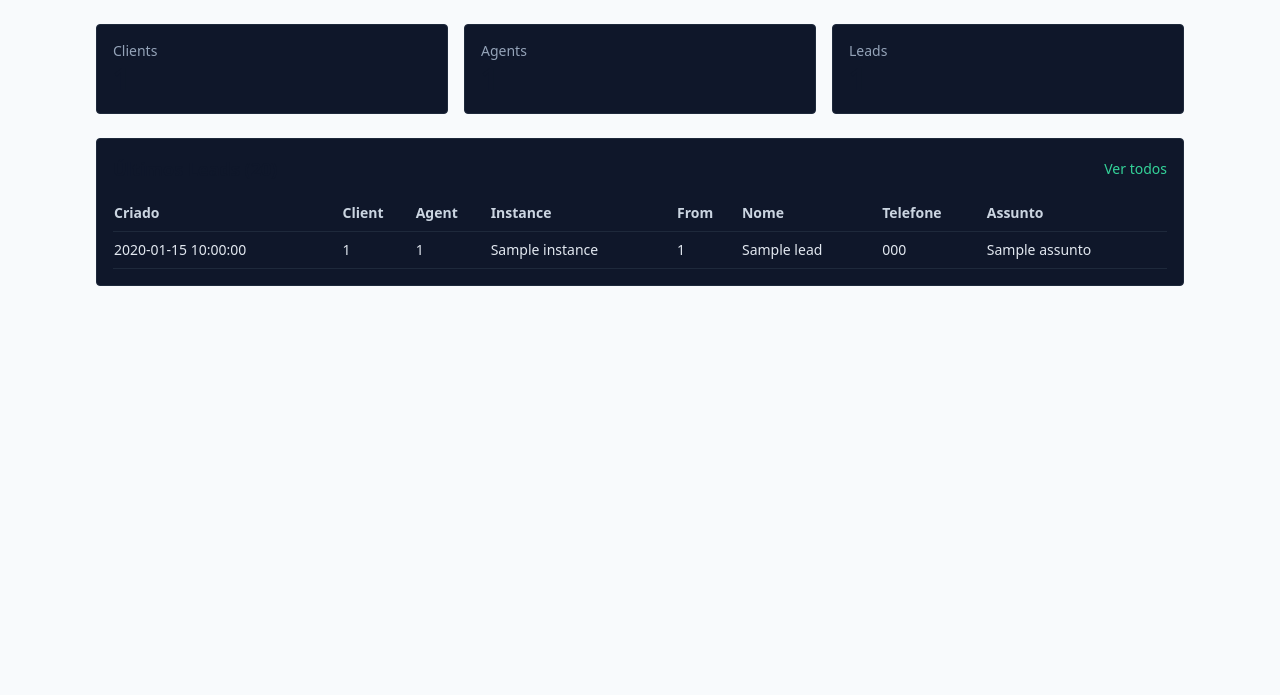
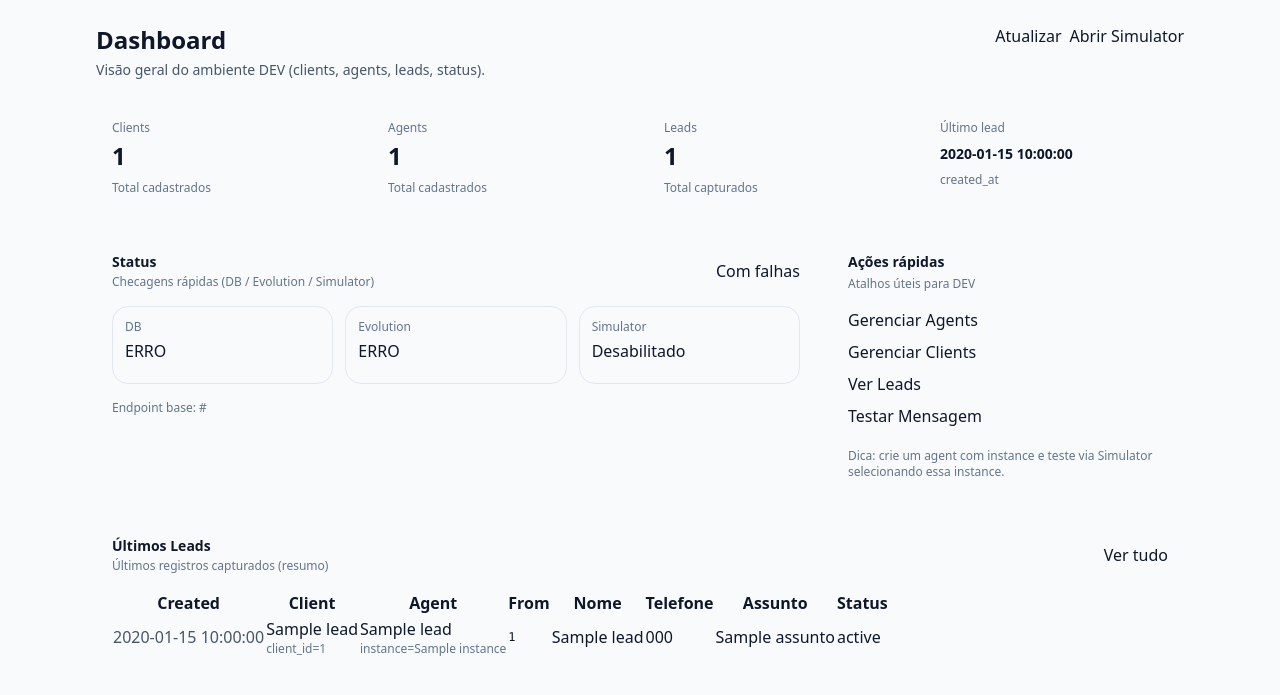
Before and after one commit to MarcilioLeiteSilva/whatsapp-agent, a Python web app: template app/templates/dashboard.html in a window 1280 px wide. Shown: the part 57-752 px from the top of the page. Run offline with Jinja, Linux system fonts and the light colour scheme; the template is opened without the code that fills it: most values are stand-ins (such as "Sample title", 1, 10 or a date in 2020); some libraries are stand-ins or nearby versions.

Commit message:
Update dashboard.html

```diff
--- a/app/templates/dashboard.html
+++ b/app/templates/dashboard.html
@@ -1,58 +1,180 @@
 {% extends "base.html" %}
+{% block title %}Dashboard{% endblock %}
+
 {% block content %}
-  <div class="grid grid-cols-1 md:grid-cols-3 gap-4 mb-6">
-    <div class="p-4 rounded bg-slate-900 border border-slate-800">
-      <div class="text-sm text-slate-400">Clients</div>
-      <div class="text-3xl font-semibold">{{ total_clients }}</div>
+  <div class="flex items-start justify-between gap-4 mb-6">
+    <div>
+      <h1 class="text-2xl font-semibold">Dashboard</h1>
+      <p class="text-sm text-slate-600 mt-1">
+        Visão geral do ambiente DEV (clients, agents, leads, status).
+      </p>
     </div>
-    <div class="p-4 rounded bg-slate-900 border border-slate-800">
-      <div class="text-sm text-slate-400">Agents</div>
-      <div class="text-3xl font-semibold">{{ total_agents }}</div>
-    </div>
-    <div class="p-4 rounded bg-slate-900 border border-slate-800">
-      <div class="text-sm text-slate-400">Leads</div>
-      <div class="text-3xl font-semibold">{{ total_leads }}</div>
+
+    <div class="flex items-center gap-2">
+      <a class="btn" href="{{ url_for('admin_web_dashboard') }}">Atualizar</a>
+      <a class="btn btn-primary" href="{{ url_for('admin_web_simulator') }}">Abrir Simulator</a>
     </div>
   </div>
 
-  <div class="p-4 rounded bg-slate-900 border border-slate-800">
-    <div class="flex items-center justify-between mb-3">
-      <div class="text-lg font-semibold">Últimos Leads (20)</div>
-      <a href="/admin/leads" class="text-sm text-emerald-400 hover:underline">Ver todos</a>
+  <div class="grid grid-cols-1 sm:grid-cols-2 lg:grid-cols-4 gap-4 mb-6">
+    <div class="card p-4">
+      <div class="text-xs text-slate-500">Clients</div>
+      <div class="text-2xl font-semibold mt-1">{{ stats.clients_count or 0 }}</div>
+      <div class="text-xs text-slate-500 mt-2">Total cadastrados</div>
     </div>
 
-    <div class="overflow-x-auto">
-      <table class="w-full text-sm">
-        <thead class="text-slate-300">
-          <tr class="border-b border-slate-800">
-            <th class="text-left py-2">Criado</th>
-            <th class="text-left py-2">Client</th>
-            <th class="text-left py-2">Agent</th>
-            <th class="text-left py-2">Instance</th>
-            <th class="text-left py-2">From</th>
-            <th class="text-left py-2">Nome</th>
-            <th class="text-left py-2">Telefone</th>
-            <th class="text-left py-2">Assunto</th>
-          </tr>
-        </thead>
-        <tbody class="text-slate-200">
-          {% for l in leads %}
-          <tr class="border-b border-slate-800">
-            <td class="py-2">{{ l.created_at }}</td>
-            <td class="py-2">{{ l.client_id }}</td>
-            <td class="py-2">{{ l.agent_id }}</td>
-            <td class="py-2">{{ l.instance }}</td>
-            <td class="py-2">{{ l.from_number }}</td>
-            <td class="py-2">{{ l.nome }}</td>
-            <td class="py-2">{{ l.telefone }}</td>
-            <td class="py-2">{{ l.assunto }}</td>
-          </tr>
-          {% endfor %}
-          {% if leads|length == 0 %}
-            <tr><td class="py-3 text-slate-400" colspan="8">Sem leads ainda.</td></tr>
+    <div class="card p-4">
+      <div class="text-xs text-slate-500">Agents</div>
+      <div class="text-2xl font-semibold mt-1">{{ stats.agents_count or 0 }}</div>
+      <div class="text-xs text-slate-500 mt-2">Total cadastrados</div>
+    </div>
+
+    <div class="card p-4">
+      <div class="text-xs text-slate-500">Leads</div>
+      <div class="text-2xl font-semibold mt-1">{{ stats.leads_count or 0 }}</div>
+      <div class="text-xs text-slate-500 mt-2">Total capturados</div>
+    </div>
+
+    <div class="card p-4">
+      <div class="text-xs text-slate-500">Último lead</div>
+      <div class="text-sm font-semibold mt-2">
+        {% if stats.last_lead_at %}
+          {{ stats.last_lead_at }}
+        {% else %}
+          <span class="text-slate-500">—</span>
+        {% endif %}
+      </div>
+      <div class="text-xs text-slate-500 mt-2">created_at</div>
+    </div>
+  </div>
+
+  <div class="grid grid-cols-1 lg:grid-cols-3 gap-4">
+    <div class="card p-4 lg:col-span-2">
+      <div class="flex items-center justify-between">
+        <div>
+          <div class="text-sm font-semibold">Status</div>
+          <div class="text-xs text-slate-500 mt-0.5">Checagens rápidas (DB / Evolution / Simulator)</div>
+        </div>
+
+        {% if status and status.ok %}
+          <span class="badge badge-ok">OK</span>
+        {% else %}
+          <span class="badge badge-err">Com falhas</span>
+        {% endif %}
+      </div>
+
+      <div class="mt-4 grid grid-cols-1 sm:grid-cols-3 gap-3">
+        <div class="border border-slate-200 rounded-2xl p-3 bg-slate-50">
+          <div class="text-xs text-slate-500">DB</div>
+          {% if status and status.db_ok %}
+            <div class="mt-1"><span class="badge badge-ok">OK</span></div>
+          {% else %}
+            <div class="mt-1"><span class="badge badge-err">ERRO</span></div>
+            <div class="text-xs text-slate-600 mt-2 break-words">{{ status.db_err }}</div>
           {% endif %}
-        </tbody>
-      </table>
+        </div>
+
+        <div class="border border-slate-200 rounded-2xl p-3 bg-slate-50">
+          <div class="text-xs text-slate-500">Evolution</div>
+          {% if status and status.evolution_ok %}
+            <div class="mt-1"><span class="badge badge-ok">OK</span></div>
+          {% else %}
+            <div class="mt-1"><span class="badge badge-err">ERRO</span></div>
+            <div class="text-xs text-slate-600 mt-2 break-words">{{ status.evolution_err }}</div>
+          {% endif %}
+        </div>
+
+        <div class="border border-slate-200 rounded-2xl p-3 bg-slate-50">
+          <div class="text-xs text-slate-500">Simulator</div>
+          {% if status and status.allow_simulator %}
+            <div class="mt-1"><span class="badge badge-ok">Habilitado</span></div>
+          {% else %}
+            <div class="mt-1"><span class="badge badge-warn">Desabilitado</span></div>
+          {% endif %}
+        </div>
+      </div>
+
+      <div class="mt-4 text-xs text-slate-500">
+        Endpoint base: <span class="code">{{ status_url or "/status" }}</span>
+      </div>
+    </div>
+
+    <div class="card p-4">
+      <div class="text-sm font-semibold">Ações rápidas</div>
+      <div class="text-xs text-slate-500 mt-1">Atalhos úteis para DEV</div>
+
+      <div class="mt-4 flex flex-col gap-2">
+        <a class="btn" href="{{ url_for('admin_web_agents') }}">Gerenciar Agents</a>
+        <a class="btn" href="{{ url_for('admin_web_clients') }}">Gerenciar Clients</a>
+        <a class="btn" href="{{ url_for('admin_web_leads') }}">Ver Leads</a>
+        <a class="btn btn-primary" href="{{ url_for('admin_web_simulator') }}">Testar Mensagem</a>
+      </div>
+
+      <div class="mt-5 text-xs text-slate-500">
+        Dica: crie um agent com <span class="code">instance</span> e teste via Simulator selecionando essa instance.
+      </div>
+    </div>
+  </div>
+
+  <div class="mt-6 card p-4">
+    <div class="flex items-center justify-between">
+      <div>
+        <div class="text-sm font-semibold">Últimos Leads</div>
+        <div class="text-xs text-slate-500 mt-0.5">Últimos registros capturados (resumo)</div>
+      </div>
+      <a class="btn" href="{{ url_for('admin_web_leads') }}">Ver tudo</a>
+    </div>
+
+    <div class="mt-4 overflow-x-auto">
+      {% if recent_leads and recent_leads|length > 0 %}
+        <table class="table">
+          <thead>
+            <tr>
+              <th class="th">Created</th>
+              <th class="th">Client</th>
+              <th class="th">Agent</th>
+              <th class="th">From</th>
+              <th class="th">Nome</th>
+              <th class="th">Telefone</th>
+              <th class="th">Assunto</th>
+              <th class="th">Status</th>
+            </tr>
+          </thead>
+          <tbody>
+            {% for l in recent_leads %}
+              <tr>
+                <td class="td text-slate-600">{{ l.created_at or "—" }}</td>
+                <td class="td">
+                  <div class="font-medium">{{ l.client_name or l.client_id or "—" }}</div>
+                  <div class="text-xs text-slate-500">client_id={{ l.client_id }}</div>
+                </td>
+                <td class="td">
+                  <div class="font-medium">{{ l.agent_name or l.agent_id or "—" }}</div>
+                  <div class="text-xs text-slate-500">instance={{ l.instance }}</div>
+                </td>
+                <td class="td font-mono text-xs">{{ l.from_number or "—" }}</td>
+                <td class="td">{{ l.nome or "—" }}</td>
+                <td class="td">{{ l.telefone or "—" }}</td>
+                <td class="td">{{ l.assunto or "—" }}</td>
+                <td class="td">
+                  {% set st = (l.status or "").lower() %}
+                  {% if st in ["new","open","lead"] %}
+                    <span class="badge badge-ok">{{ l.status }}</span>
+                  {% elif st in ["handoff","paused","waiting"] %}
+                    <span class="badge badge-warn">{{ l.status }}</span>
+                  {% elif st %}
+                    <span class="badge badge-muted">{{ l.status }}</span>
+                  {% else %}
+                    <span class="badge badge-muted">—</span>
+                  {% endif %}
+                </td>
+              </tr>
+            {% endfor %}
+          </tbody>
+        </table>
+      {% else %}
+        {% include "partials/empty.html" with context %}
+      {% endif %}
     </div>
   </div>
 {% endblock %}
```
